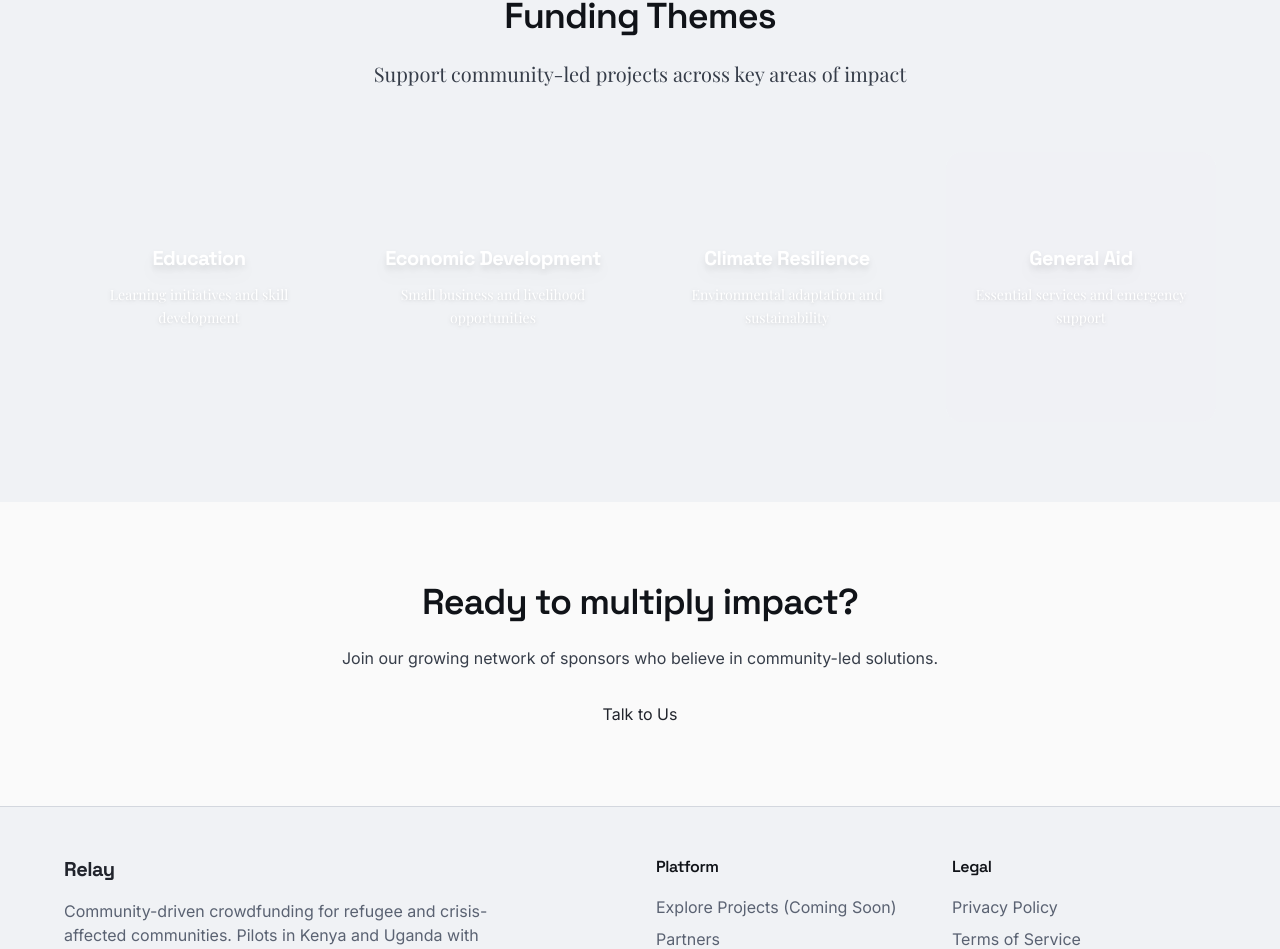
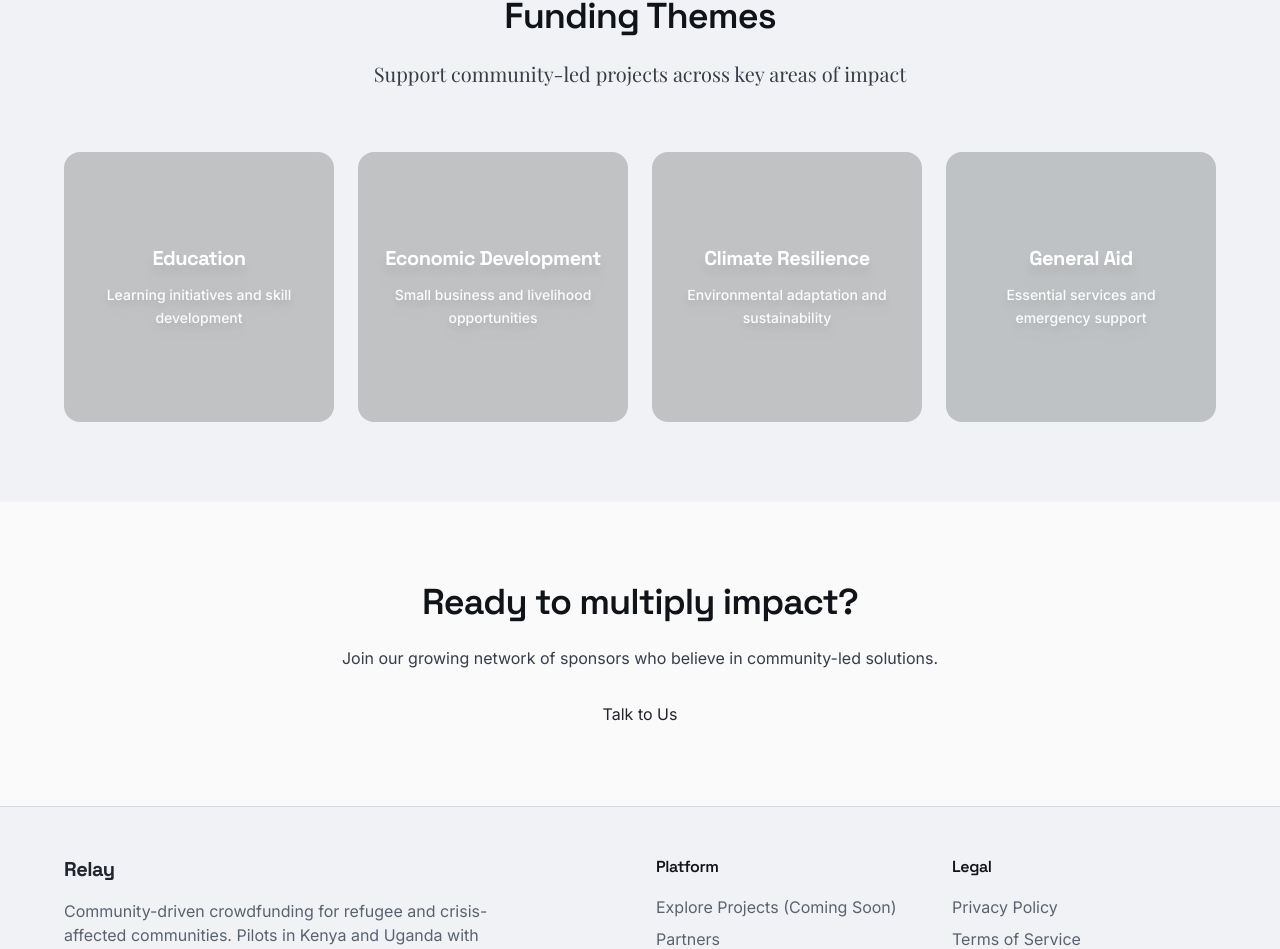
Before and after one commit to relay-funder/relay-funder-web, a React (Vite) app: page /sponsors in a window 1280 px wide. Shown: the part 1184-2133 px from the top of the page. Built offline with nearby package versions, Linux system fonts and the light colour scheme; a web font is replaced by a local one.

Commit message:
Fix funding themes readability

```diff
--- a/src/pages/Sponsors.tsx
+++ b/src/pages/Sponsors.tsx
@@ -103,12 +103,13 @@ const Sponsors = () => {
                 key={theme.title}
                 className="group relative overflow-hidden rounded-2xl aspect-square"
               >
-                <div className={`absolute inset-0 ${theme.color} opacity-80 group-hover:opacity-90 transition-opacity`} />
+                <div className={`absolute inset-0 ${theme.color} opacity-90 group-hover:opacity-95 transition-opacity`} />
+                <div className="absolute inset-0 bg-black/20" />
                 <div className="relative h-full flex flex-col justify-center items-center text-center p-6">
-                  <h3 className="text-xl font-bold text-white mb-3 font-display drop-shadow-lg">
+                  <h3 className="text-xl font-bold text-white mb-3 font-display drop-shadow-xl shadow-black/50">
                     {theme.title}
                   </h3>
-                  <p className="text-white text-sm font-serif leading-relaxed drop-shadow">
+                  <p className="text-white/95 text-sm font-medium leading-relaxed drop-shadow-lg shadow-black/50">
                     {theme.description}
                   </p>
                 </div>
```
